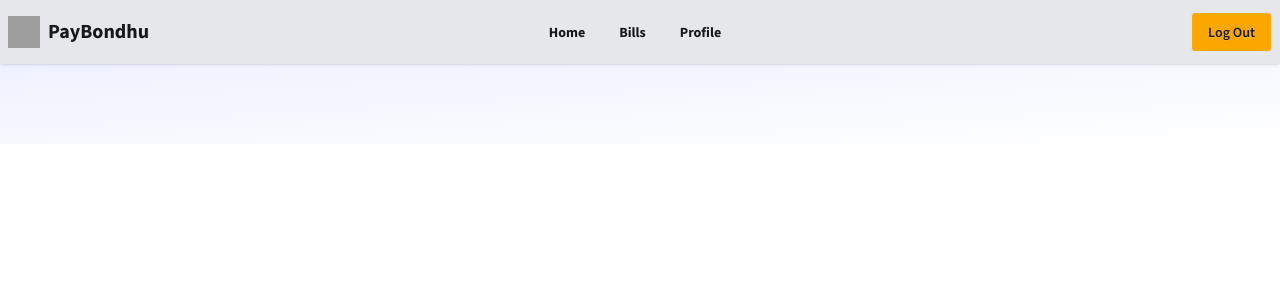
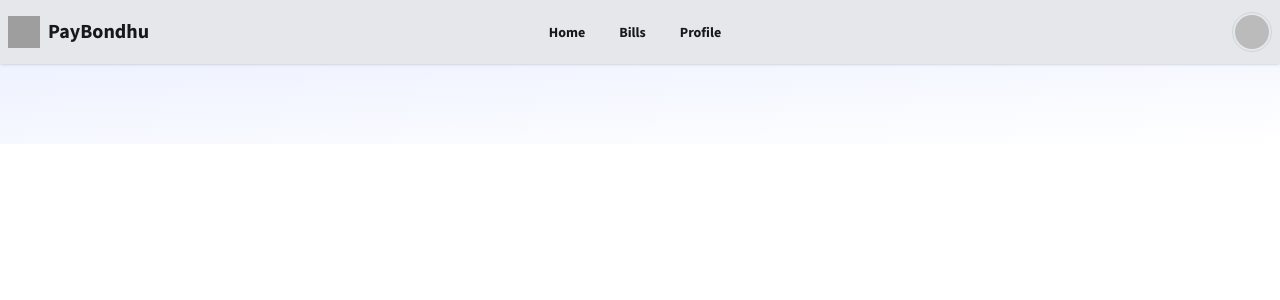
Before and after one commit to sniekdho/Bill-Bondhu, a React (Vite) app: page /auth in a window 1280 px wide. Shown: the top 300 px of the page. Built offline with nearby package versions, Linux system fonts and the light colour scheme; no server answers; sample sign-in values are in the browser's storage; grey boxes are pictures that could not be loaded.

Commit message:
Add conditional UserMenu with logout functionality

```diff
--- a/src/components/Navbar.jsx
+++ b/src/components/Navbar.jsx
@@ -2,20 +2,10 @@ import React, { use } from "react";
 import { Link, NavLink } from "react-router";
 import logo from "../../public/invoice.png";
 import { AuthContext } from "../contexts/AuthContext";
-import toast from "react-hot-toast";
+import UserMenu from "./UserMenu";
 
 const Navbar = () => {
-  const { user, signOutUser } = use(AuthContext);
-
-  const handleSignout = () => {
-    signOutUser()
-      .then(() => {
-        toast("Sign Out Successfully");
-      })
-      .catch((error) => {
-        toast(`${error.message}`);
-      });
-  };
+  const { user } = use(AuthContext);
 
   const links = (
     <>
@@ -92,13 +82,7 @@ const Navbar = () => {
       </div>
       <div className="navbar-end gap-3">
         {user ? (
-          <Link
-            onClick={handleSignout}
-            to="/auth/login"
-            className="btn bg-secondary"
-          >
-            Log Out
-          </Link>
+          <UserMenu />
         ) : (
           <>
             <Link
--- /dev/null
+++ b/src/components/UserMenu.jsx
@@ -0,0 +1,66 @@
+import React, { use, useState } from "react";
+import { FaUserCircle } from "react-icons/fa";
+import { AuthContext } from "../contexts/AuthContext";
+import toast from "react-hot-toast";
+
+const UserMenu = () => {
+  const { user, signOutUser } = use(AuthContext);
+  const [isOpen, setIsOpen] = useState(false);
+
+  const handleSignout = () => {
+    signOutUser()
+      .then(() => {
+        toast("Sign Out Successfully");
+      })
+      .catch((error) => {
+        toast(`${error.message}`);
+      });
+  };
+
+  return (
+    <div className="relative inline-block text-left">
+      <button
+        onClick={() => setIsOpen(!isOpen)}
+        className="flex items-center gap-2 text-secondary cursor-pointer"
+      >
+        {user?.photoURL ? (
+          <img
+            src={user.photoURL}
+            alt="User"
+            className="w-10 h-10 rounded-full object-cover border border-gray-300 p-0.5"
+          />
+        ) : (
+          <FaUserCircle size={40} className="text-secondary" />
+        )}
+      </button>
+
+      {isOpen && (
+        <div className="absolute right-0 mt-2 w-64 bg-white rounded-lg shadow-lg border border-gray-200 z-50">
+          <div className="px-4 py-3">
+            <p className="font-semibold text-gray-800">{user.displayName}</p>
+            <p className="text-sm text-gray-500">{user.email}</p>
+          </div>
+          <hr className="border-0.5 border-dashed border-base-300" />
+          <div className="px-4 py-2">
+            <p className="text-sm text-gray-600">
+              Current Balance:{" "}
+              <span className="font-semibold text-green-600">
+                ${user.balance}
+              </span>
+            </p>
+          </div>
+          <div className="px-4 py-2">
+            <button
+              onClick={handleSignout}
+              className="w-full text-center cursor-pointer hover:bg-accent text-white font-medium bg-secondary rounded-md py-1"
+            >
+              Logout
+            </button>
+          </div>
+        </div>
+      )}
+    </div>
+  );
+};
+
+export default UserMenu;
--- a/src/pages/Register.jsx
+++ b/src/pages/Register.jsx
@@ -45,20 +45,20 @@ const Register = () => {
     }
 
     createUser(email, password)
-      .then((result) => {
-        const user = result.user;
+      .then(() => {
+        const user = {
+          balance: 10000,
+        };
 
         updateUserProfile({
           displayName: name,
           photoURL: photoUrl,
-          balance: 10000,
         })
           .then(() => {
             setUser({
               ...user,
               displayName: name,
               photoURL: photoUrl,
-              balance: 10000,
             });
             form.reset();
             navigate(location?.state || "/");
```
